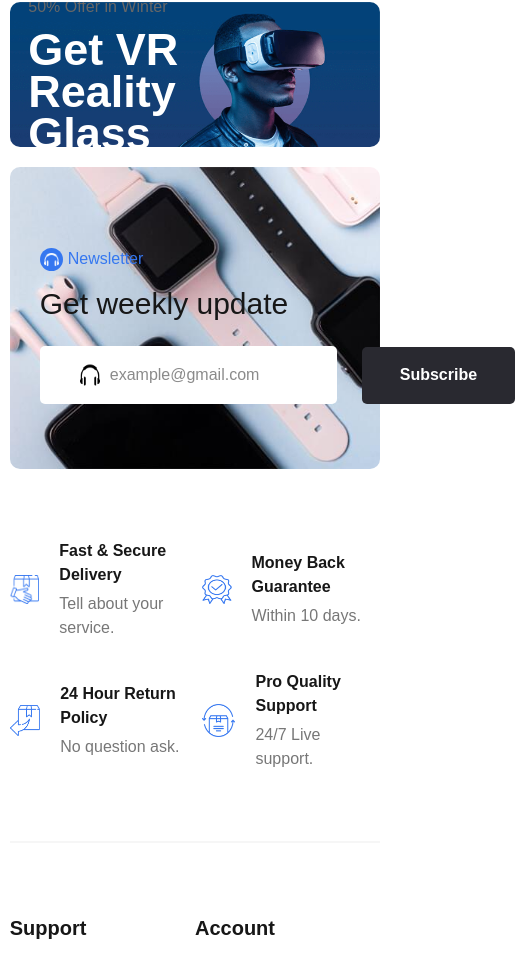
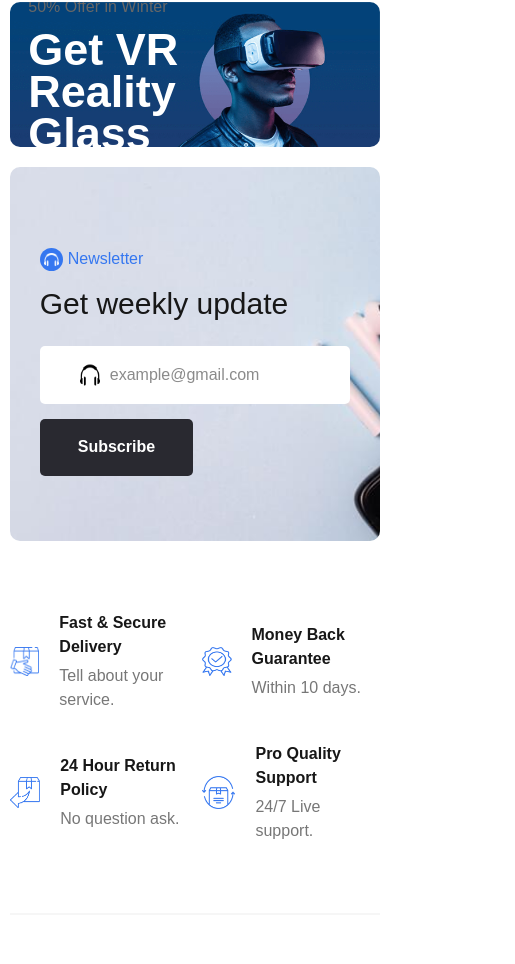
Before and after one commit to javieralarcon77/e-trade-nextjs, a Next.js app: page / in a window 390 px wide. Shown: the part 8076-9040 px from the top of the page, 515 px wide, since content can reach past the window. Built offline with nearby package versions, Linux system fonts and the light colour scheme.

Commit message:
ajustado estilos mobile para newsletter

```diff
--- a/components/organisms/newsletter/newsletter.css
+++ b/components/organisms/newsletter/newsletter.css
@@ -27,3 +27,17 @@
     border-radius: 5px;
 
 }
+
+@media screen and (max-width: 600px) {
+    .newsletter{
+        background-position: center;
+    }
+
+    .newsletter-body{
+        display: block;
+    }
+
+    .newsletter-body button{
+        margin-top: 15px;
+    }
+}
```
